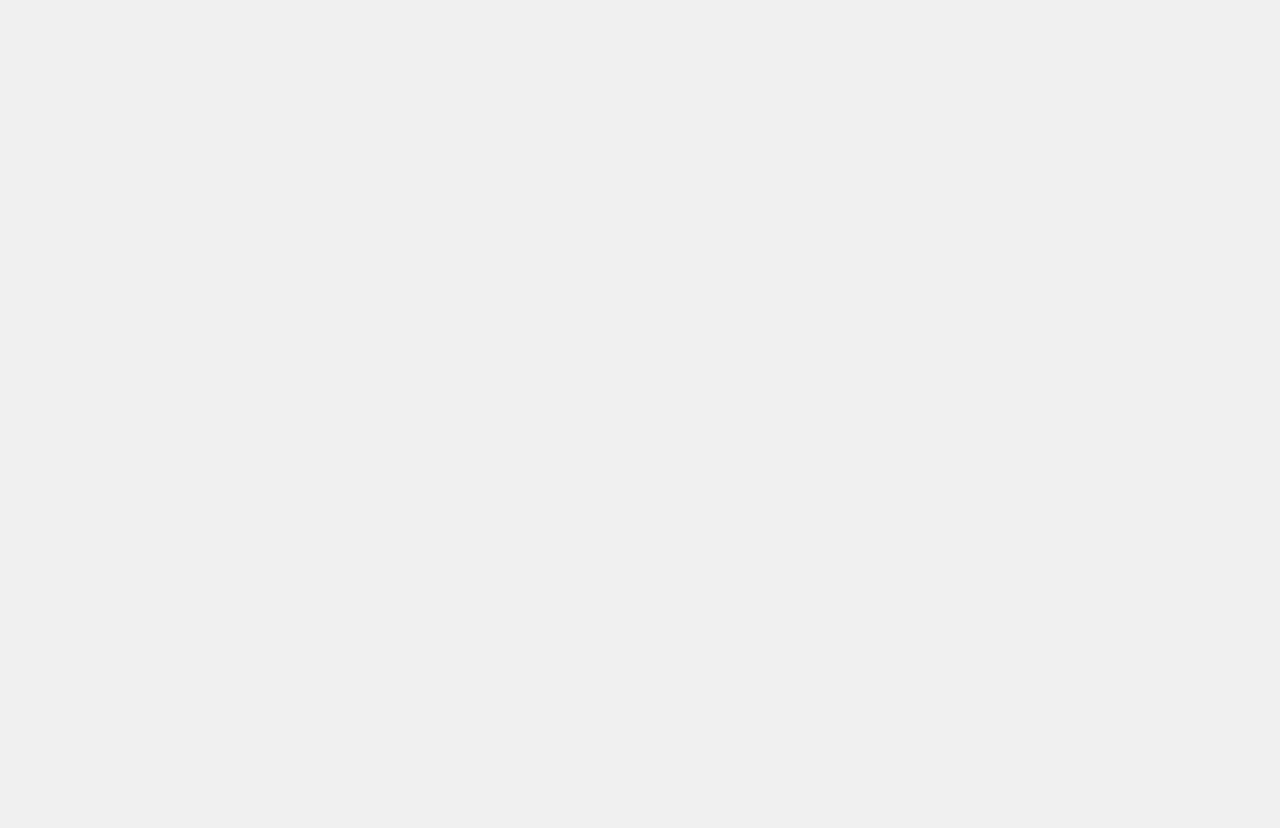
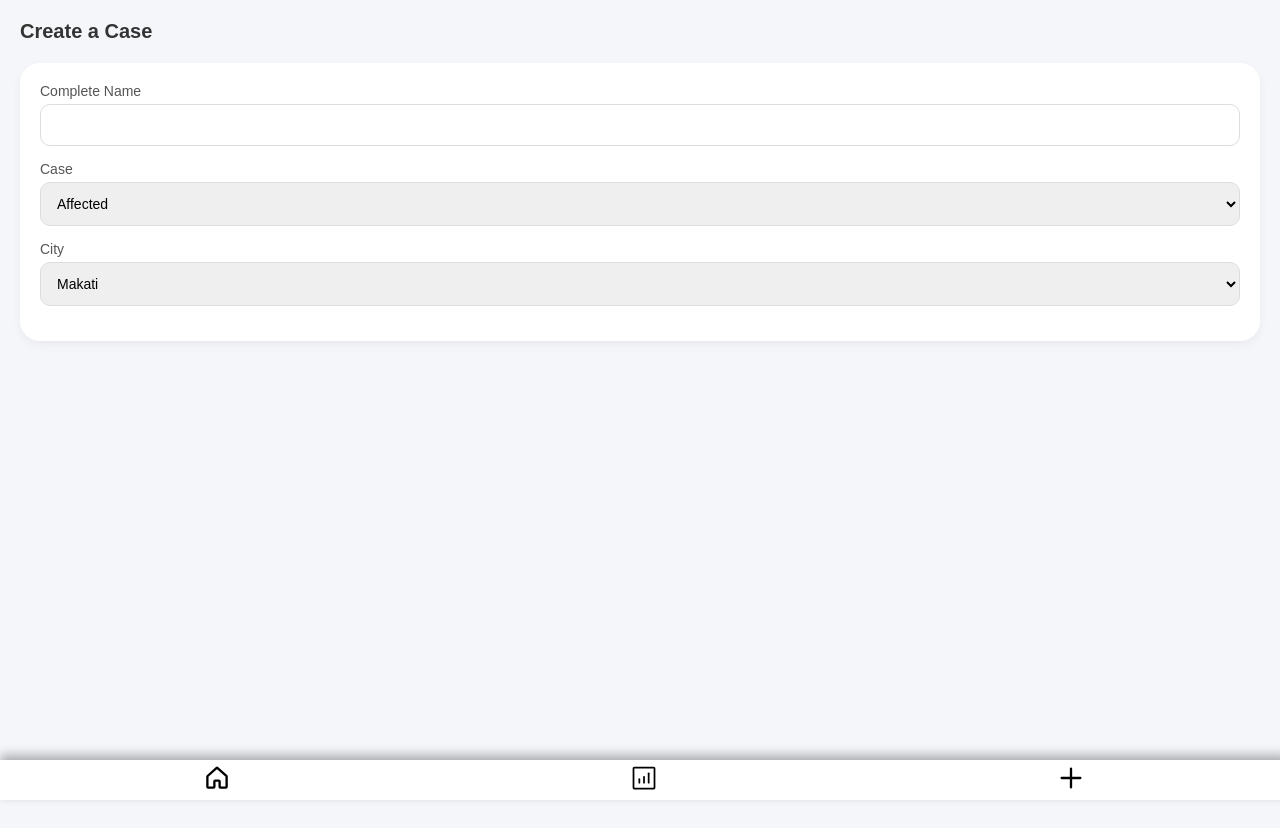
Before and after one commit to AoiXcode/pof-intern, a React app: page /list/form in a window 1280 px wide. Before the commit the page ends 800 px from the top, so only its background shows below. Built offline with nearby package versions, Linux system fonts and the light colour scheme.

Commit message:
big update

```diff
--- a/src/Core.js
+++ b/src/Core.js
@@ -3,6 +3,8 @@ import "./assets/css/global.css"
 import {Home} from "./components/home/Index";
 import {Statistics} from "./components/statistics/Index";
 import {List} from "./components/list/Index"
+import {Form} from "./components/list//form/Index"
+
 
 const Core= () => {
 return(
@@ -12,6 +14,7 @@ return(
               <Route exact path="/" render ={(v) => <Home{...v}/>}/>
               <Route exact path="/statistics" render ={(v) => <Statistics{...v}/>}/>
               <Route exact path="/list" render ={(v) => <List{...v}/>}/>
+               <Route exact path="/list/form" render ={(v) => <Form{...v}/>}/>
            </Switch>
         </Router>
         {/* <Home/>
--- a/src/assets/css/list.css
+++ b/src/assets/css/list.css
@@ -13,23 +13,98 @@
     font-size: 16px;
     font-weight: 500;
 }
-.list-container-2{
+.list-container-2 {
   display: flex;
+  flex-direction: column;
 }
-.list-container-2> div:nth-child(1){
-    width: 100%;
+
+/* HEADER */
+.list-container-2 > div:nth-child(1) {
   display: flex;
   justify-content: space-between;
+  font-weight: bold;
+  margin-top: 10px;
 }
-.list-container-2> div:nth-child(2){
+
+/* ROW CONTAINER */
+.list-container-2 > div:nth-child(2) {
   width: 100%;
   margin-top: 12px;
 }
-.list-container-2> div:nth-child(2)>*{
-    width: 100%;
+
+/* EACH ROW */
+.list-container-2 > div:nth-child(2) > * {
   display: flex;
   justify-content: space-between;
   background-color: antiquewhite;
   padding: 12px 0;
   font-size: 14px;
+  border-radius: 10px;
+  margin-bottom: 8px;
 }
+.form-main-container {
+  padding: 20px;
+  background: #f5f6fa;
+  min-height: 100vh;
+  font-family: Arial, sans-serif;
+}
+
+/* TITLE */
+.form-container-1 {
+  font-size: 20px;
+  font-weight: bold;
+  margin-bottom: 20px;
+  color: #333;
+}
+
+/* FORM BOX */
+.form-container-2 {
+  background: white;
+  padding: 20px;
+  border-radius: 20px;
+  box-shadow: 0 4px 10px rgba(0,0,0,0.05);
+}
+
+/* EACH INPUT GROUP */
+.form-container-2 > div {
+  display: flex;
+  flex-direction: column;
+  margin-bottom: 15px;
+}
+
+/* LABEL */
+.form-container-2 label {
+  font-size: 14px;
+  margin-bottom: 5px;
+  color: #555;
+}
+
+/* INPUT + SELECT */
+.form-container-2 input,
+.form-container-2 select {
+  padding: 12px;
+  border-radius: 10px;
+  border: 1px solid #ddd;
+  font-size: 14px;
+  outline: none;
+  transition: 0.2s;
+}
+
+/* FOCUS EFFECT */
+.form-container-2 input:focus,
+.form-container-2 select:focus {
+  border-color: #5a54c7;
+  box-shadow: 0 0 0 2px rgba(90,84,199,0.2);
+}
+
+/* OPTIONAL SUBMIT BUTTON (if you add later) */
+.form-container-2 button {
+  margin-top: 10px;
+  padding: 12px;
+  border: none;
+  border-radius: 25px;
+  background: #5a54c7;
+  color: white;
+  font-size: 16px;
+  cursor: pointer;
+}
--- a/src/components/list/Index.js
+++ b/src/components/list/Index.js
@@ -1,13 +1,20 @@
 import { useState } from "react"
+import { useHistory } from "react-router-dom"
 import { Bottom } from "../navigations/Bottom"
 import "../../assets/css/list.css"
 
 export const List= ()=>{
+    const history = useHistory()
     const [lcases, setlcases] = useState([{name:'john', case:'Recovered', city:'Taguig City'}])
+
+    const acHandler=() =>{
+        history.push('/list/form')
+    }
+
     return (
     <div className="list-main-container">
         <div className="list-container-1">
-            <button>Add Case</button>
+            <button onClick={acHandler}>Add Case</button>
         </div>
         <div className="list-container-2">
             <div>
--- /dev/null
+++ b/src/components/list/form/Index.js
@@ -0,0 +1,37 @@
+import { Bottom } from "../../navigations/Bottom"
+export const Form =()=>{
+    return(
+        <div className="form-main-container">
+            <div className="form-container-1">
+                Create a Case
+            </div>
+            <div className="form-container-2">
+                <div>
+                    <label>Complete Name</label>
+                    <input type="text" name="name" value=""/>
+                </div>
+                <div>
+                    <label>Case</label>
+                    <select name="case">
+                        <option value={1}>Affected</option>
+                        <option value={2}>Death</option>
+                        <option value={3}>Recovered</option>
+                        <option value={4}>Active</option>
+                        <option value={5}>Serious</option>
+                    </select>
+                </div>
+                 <div>
+                    <label>City</label>
+                    <select name="case">
+                        <option value={1}>Makati</option>
+                        <option value={2}>Mandaluyong</option>
+                        <option value={3}>Manila</option>
+                        <option value={4}>Pasig</option>
+                        <option value={5}>Taguig</option>
+                    </select>
+                </div>
+            </div>
+            <Bottom/>
+        </div>
+    )
+}
```
Lines whose indentation alone changed are shown as unchanged.
